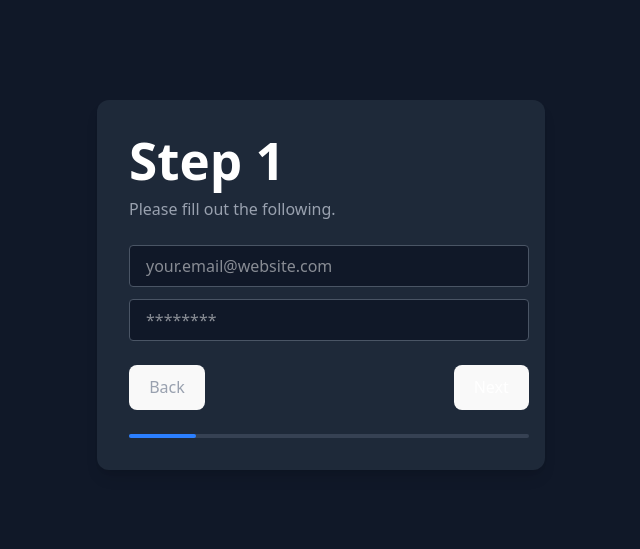
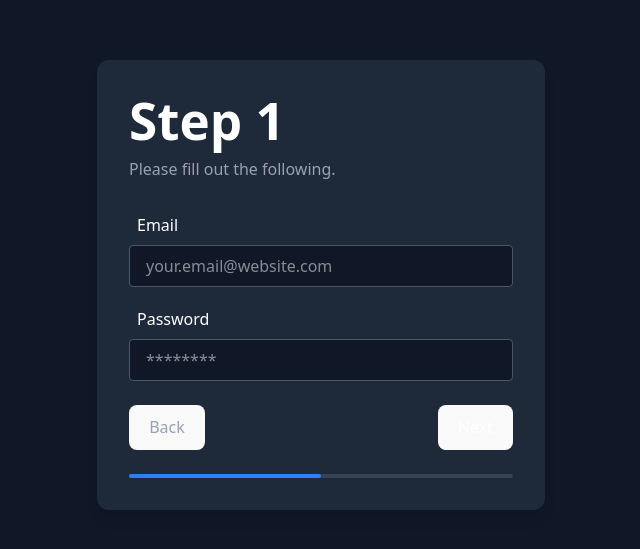
Before and after one commit to MMongelli99/onboarding-wizard, a React (Vite) app in the folder frontend/: page / in a window 1280 px wide. Shown: the part 115-664 px from the top of the page, without its empty margins (319-959 px from the left). Built offline with nearby package versions, Linux system fonts and the light colour scheme.

Commit message:
stylistic adjustments and add progress bar

```diff
--- a/frontend/src/components/Wizard.tsx
+++ b/frontend/src/components/Wizard.tsx
@@ -24,12 +24,20 @@ export default function Wizard() {
 
   const steps = [
     makeWizardStep("Step 1", ["username", "password"]),
-    makeWizardStep("Step 2", ["birthdate"]),
+    makeWizardStep("Step 2", ["birthdate", "aboutme"]),
   ];
 
   return (
     <div className="bg-gray-800 p-8 rounded-xl shadow-lg w-full max-w-md">
       {steps[step]}
+      <div className="mt-6">
+        <div className="w-full h-1 bg-gray-700 rounded">
+          <div
+            className="h-1 bg-blue-500 rounded transition-all duration-300"
+            style={{ width: `${((step + 1) / steps.length) * 100}%` }}
+          />
+        </div>
+      </div>
     </div>
   );
 }
--- a/frontend/src/components/WizardStep.tsx
+++ b/frontend/src/components/WizardStep.tsx
@@ -2,30 +2,42 @@ type WizardStepKind = "username" | "password" | "birthdate" | "aboutme";
 
 const wizardSteps: Record<WizardStepKind, React.ReactElement> = {
   username: (
+    <div className="flex flex-col">
+      <span className="m-2">Email</span>
       <input
         type="email"
         placeholder="your.email@website.com"
         className="w-full px-4 py-2 rounded bg-gray-900 border border-gray-600 focus:outline-none focus:ring-2 focus:ring-blue-500"
       />
+    </div>
   ),
   password: (
+    <div className="flex flex-col">
+      <span className="m-2">Password</span>
       <input
         type="password"
         placeholder="********"
         className="w-full px-4 py-2 rounded bg-gray-900 border border-gray-600 focus:outline-none focus:ring-2 focus:ring-blue-500"
       />
+    </div>
   ),
   birthdate: (
+    <div className="flex flex-col">
+      <span className="m-2">Birthday</span>
       <input
         type="date"
         className="w-full px-4 py-2 rounded bg-gray-900 border border-gray-600 focus:outline-none focus:ring-2 focus:ring-blue-500"
       />
+    </div>
   ),
   aboutme: (
+    <div className="flex flex-col">
+      <span className="m-2">About Me</span>
       <textarea
         placeholder="Tell us about yourself..."
         className="w-full px-4 py-2 rounded bg-gray-900 border border-gray-600 focus:outline-none focus:ring-2 focus:ring-blue-500"
       />
+    </div>
   ),
 };
 
@@ -39,13 +51,13 @@ type Props = {
 
 export default function WizardStep({ title, fields, onNext, onBack }: Props) {
   return (
-    <div className="w-100">
+    <div>
       <h1 className="text-2xl font-semibold mb-2">{title}</h1>
       <p className="text-gray-400 mb-6">Please fill out the following.</p>
 
       <div className="space-y-3 mb-6">
-        {fields.map((field) => (
-          <div key={field.id}>{wizardSteps[field]}</div>
+        {fields.map((field, idx) => (
+          <div key={`${field}-${idx}`}>{wizardSteps[field]}</div>
         ))}
       </div>
 
@@ -60,12 +72,6 @@ export default function WizardStep({ title, fields, onNext, onBack }: Props) {
           Next
         </button>
       </div>
-
-      <div className="mt-6">
-        <div className="w-full h-1 bg-gray-700 rounded">
-          <div className="h-1 bg-blue-500 w-1/6 rounded" />
-        </div>
-      </div>
     </div>
   );
 }
```
Lines whose indentation alone changed are shown as unchanged.
